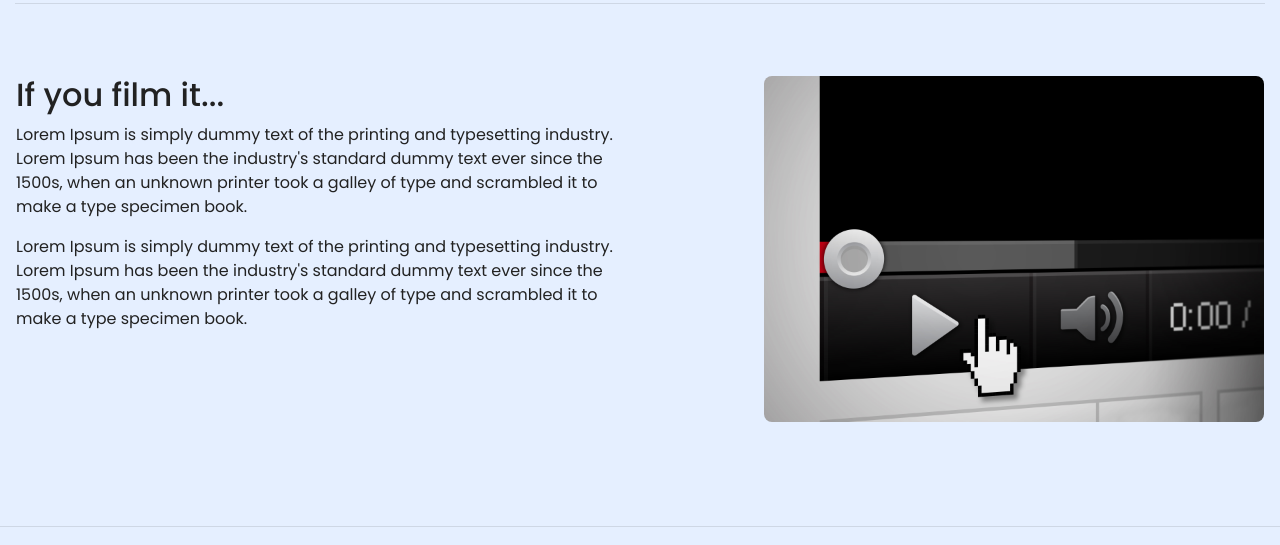
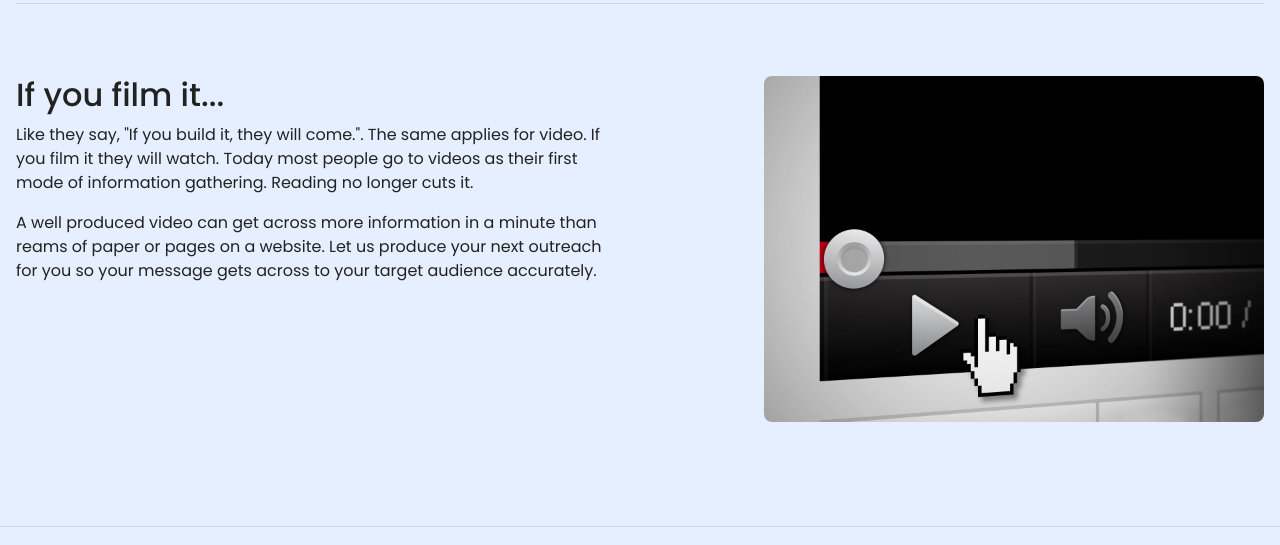
Before and after one commit to chewinggumking/Bootstrap4, a plain HTML site: page index.html in a window 1280 px wide. Shown: the part 1880-2425 px from the top of the page. Drawn offline with nearby package versions, Linux system fonts and the light colour scheme.

Commit message:
Replaces one ipsum

```diff
--- a/index.html
+++ b/index.html
@@ -136,10 +136,11 @@
 			<div class="row padding">
 				<div class="col-lg-6">
 					<h2>If you film it...</h2>
-					<p>Lorem Ipsum is simply dummy text of the printing and typesetting industry. Lorem Ipsum has been the
-						industry's standard dummy text ever since the 1500s, when an unknown printer took a galley of type and scrambled it to make a type specimen book. </p>
-					<p>Lorem Ipsum is simply dummy text of the printing and typesetting industry. Lorem Ipsum has been the industry's standard
-						dummy text ever since the 1500s, when an unknown printer took a galley of type and scrambled it to make a type specimen book. </p>
+					<p>Like they say, "If you build it, they will come.". The same applies for video. If you film it they will watch. Today most people go to videos
+						as their first mode of information gathering. Reading no longer cuts it. </p>
+					<p>A well produced video can get across more information in a minute than reams of paper or pages on a website. Let us produce your next outreach for you
+						so your message gets across to your target audience accurately.
+					</p>
 				</div>
 				<div class="col-lg-6">
 					<img src="img/webvideo.jpg" class = "img-fluid largeimage float-right">
```
